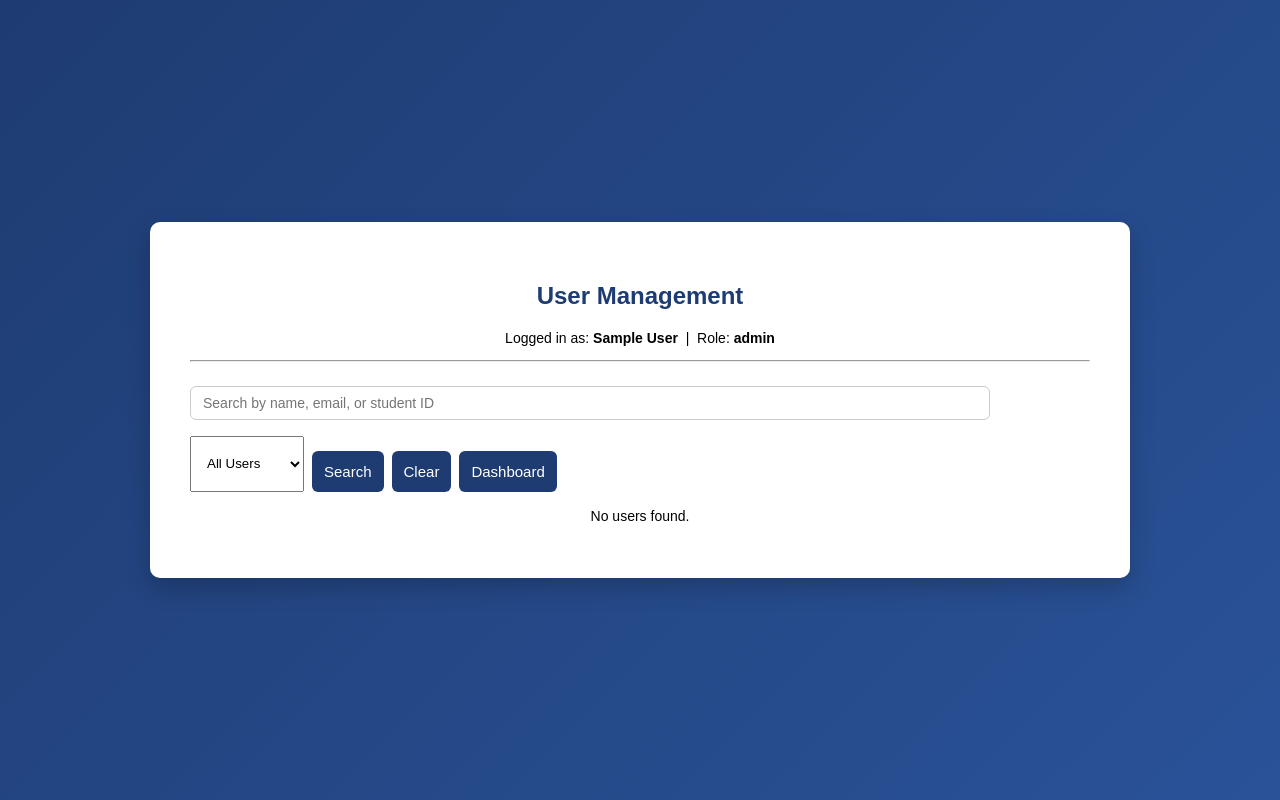
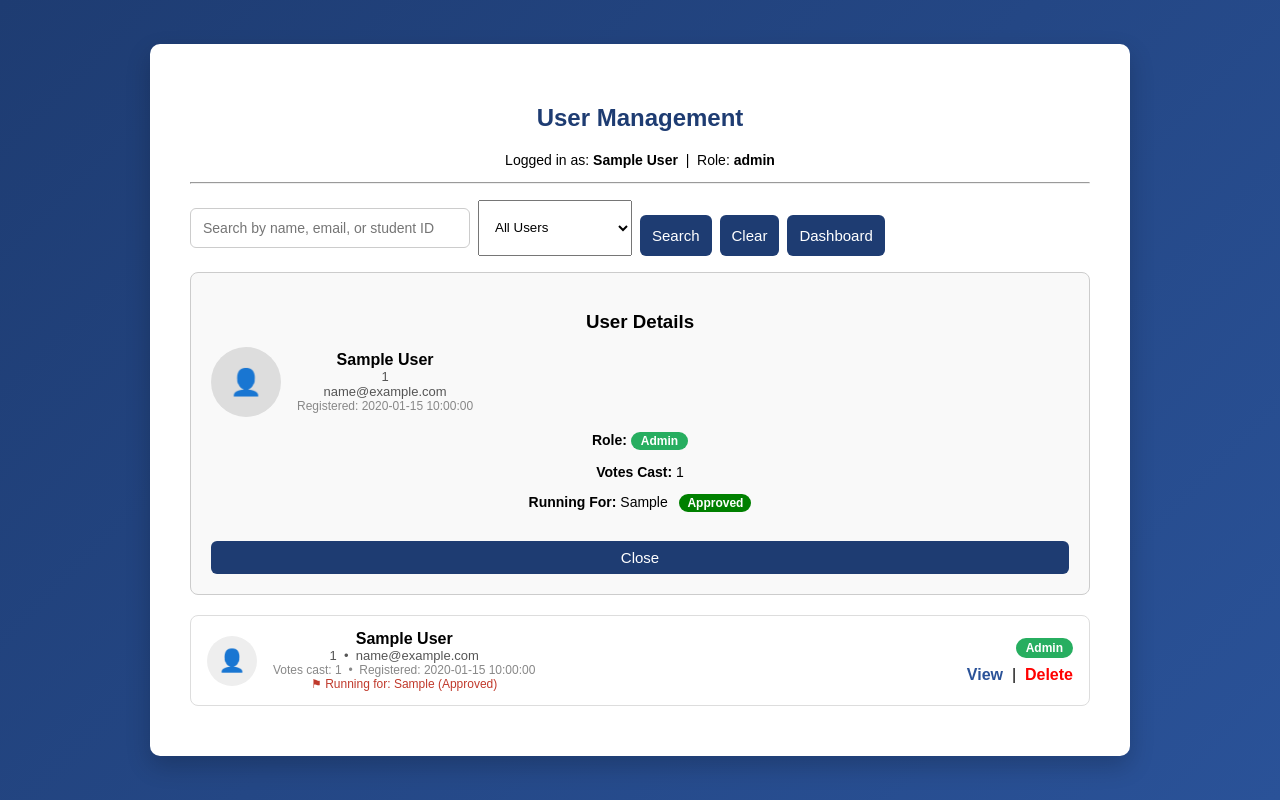
Before and after one commit to rafael2983/ITPROG-Election-System, a PHP site: page /manage_users.php?view_id=1 in a window 1280 px wide. Run offline with PHP 8.4, Linux system fonts and the light colour scheme; the visitor is signed in with stand-in values (Sample User, id 1); tables that the repository leaves empty or names only in its code hold one stand-in row (values such as "Sample post").

Commit message:
Update manage_users.php

```diff
--- a/election-system-MP/manage_users.php
+++ b/election-system-MP/manage_users.php
@@ -12,7 +12,7 @@ if (!in_array($_SESSION['role'], $allowed_roles)) {
     exit();
 }
 
-// Delete Users
+// Delete User
 if (isset($_GET['delete_id'])) {
     if (in_array($_SESSION['role'], $allowed_roles)) {
         $id = $_GET['delete_id'];
@@ -26,31 +26,44 @@ if (isset($_GET['delete_id'])) {
     }
 }
 
-// Search
+// Search for Single User
 $search = isset($_GET['search']) ? "%" . $_GET['search'] . "%" : "%";
-$filter = isset($_GET['filter']) && in_array($_GET['filter'], ['student', 'candidate']) ? $_GET['filter'] : '';
-$role_condition = $filter ? "u.role = '$filter'" : "u.role IN ('student', 'candidate')";
+$filter = isset($_GET['filter']) && in_array($_GET['filter'], ['student', 'candidate', 'staff_candidate']) ? $_GET['filter'] : '';
+
+if ($filter === 'student') {
+    $role_condition = "u.role = 'student'";
+} elseif ($filter === 'candidate') {
+    $role_condition = "u.role = 'candidate'";
+} elseif ($filter === 'staff_candidate') {
+    $role_condition = "u.role IN ('committee', 'manager', 'admin') AND c.id IS NOT NULL";
+} else {
+    $role_condition = "u.role IN ('student', 'candidate') OR (u.role IN ('committee', 'manager', 'admin') AND c.id IS NOT NULL)";
+}
 
 $users = $conn->query("
     SELECT  u.id, u.full_name, u.student_id, u.email, u.role, u.created_at,
-            COUNT(DISTINCT CONCAT(v.election_id, '-', v.position_id)) AS total_votes
+            COUNT(DISTINCT CONCAT(v.election_id, '-', v.position_id)) AS total_votes,
+            c.id AS candidate_id, c.position AS candidate_position, c.status AS candidate_status
     FROM    users u
     LEFT JOIN votes v ON v.user_id = u.id
-    WHERE   $role_condition
+    LEFT JOIN candidates c ON c.user_id = u.id
+    WHERE   ($role_condition)
       AND  (u.full_name LIKE '$search' OR u.email LIKE '$search' OR u.student_id LIKE '$search')
     GROUP BY u.id
     ORDER BY u.role, u.full_name
 ");
 
-// Single User View
+// View for Single User
 $view_user = null;
 if (isset($_GET['view_id'])) {
     $view_user = $conn->query("
         SELECT  u.id, u.full_name, u.student_id, u.email, u.role, u.created_at,
-                COUNT(DISTINCT CONCAT(v.election_id, '-', v.position_id)) AS total_votes
+                COUNT(DISTINCT CONCAT(v.election_id, '-', v.position_id)) AS total_votes,
+                c.id AS candidate_id, c.position AS candidate_position, c.status AS candidate_status
         FROM    users u
         LEFT JOIN votes v ON v.user_id = u.id
-        WHERE   u.id='" . $_GET['view_id'] . "' AND u.role IN ('student', 'candidate')
+        LEFT JOIN candidates c ON c.user_id = u.id
+        WHERE   u.id='" . $_GET['view_id'] . "'
         GROUP BY u.id
     ")->fetch_assoc();
 }
@@ -65,15 +78,16 @@ if (isset($_GET['view_id'])) {
        &nbsp;|&nbsp; Role: <strong><?= htmlspecialchars($_SESSION['role']) ?></strong></p>
     <hr style="margin:10px 0 16px;">
 
-    <!-- Search + Filter -->
+    <!-- Search -->
     <form method="GET" action="manage_users.php" style="margin-bottom:16px; display:flex; gap:8px; flex-wrap:wrap;">
         <input type="text" name="search" placeholder="Search by name, email, or student ID"
                value="<?= htmlspecialchars($_GET['search'] ?? '') ?>"
-               style="padding:8px 12px; width:800px;">
+               style="padding:8px 12px; width:280px;">
         <select name="filter" style="padding:8px 12px;">
             <option value="">All Users</option>
-            <option value="student"   <?= ($_GET['filter'] ?? '') === 'student'   ? 'selected' : '' ?>>Students</option>
-            <option value="candidate" <?= ($_GET['filter'] ?? '') === 'candidate' ? 'selected' : '' ?>>Candidates</option>
+            <option value="student"         <?= ($_GET['filter'] ?? '') === 'student'         ? 'selected' : '' ?>>Students</option>
+            <option value="candidate"       <?= ($_GET['filter'] ?? '') === 'candidate'       ? 'selected' : '' ?>>Candidates</option>
+            <option value="staff_candidate" <?= ($_GET['filter'] ?? '') === 'staff_candidate' ? 'selected' : '' ?>>Staff in Candidacy</option>
         </select>
         <button type="submit" style="width:auto;">Search</button>
         <a href="manage_users.php"><button type="button" style="width:auto;">Clear</button></a>
@@ -105,9 +119,22 @@ if (isset($_GET['view_id'])) {
         </p>
         <p style="margin-top:8px;"><strong>Votes Cast:</strong> <?= $view_user['total_votes'] ?></p>
 
+        <?php if ($view_user['candidate_id']): ?>
+        <p style="margin-top:8px;"><strong>Running For:</strong> <?= htmlspecialchars($view_user['candidate_position']) ?>
+            &nbsp;
+            <?php
+                $cs = $view_user['candidate_status'];
+                $cc = $cs === 'approved' ? 'green' : ($cs === 'rejected' ? 'red' : '#888');
+            ?>
+            <span style="display:inline-block; padding:2px 8px; border-radius:20px; font-size:12px; font-weight:bold; color:#fff; background:<?= $cc ?>;">
+                <?= ucfirst($cs) ?>
+            </span>
+        </p>
+        <?php endif; ?>
+
         <div style="margin-top:14px;">
             <a href="manage_users.php<?= isset($_GET['search']) ? '?search=' . urlencode($_GET['search']) : '' ?>">
-                <button type="button" style="padding:6px 14px; font-size:13px;">Close</button>
+                <button type="button" style="padding:8px 18px;">Close</button>
             </a>
         </div>
     </div>
@@ -134,12 +161,18 @@ if (isset($_GET['view_id'])) {
                         Votes cast: <?= $row['total_votes'] ?> &nbsp;&bull;&nbsp;
                         Registered: <?= htmlspecialchars($row['created_at']) ?>
                     </span>
+                    <?php if ($row['candidate_id']): ?>
+                    <br><span style="font-size:12px; color:#c0392b;">
+                        &#9873; Running for: <?= htmlspecialchars($row['candidate_position']) ?>
+                        (<?= ucfirst($row['candidate_status']) ?>)
+                    </span>
+                    <?php endif; ?>
                 </div>
             </div>
 
             <div style="text-align:right; flex-shrink:0; margin-left:16px;">
 
-                <!-- Role: Voter or Candidate -->
+                <!-- Role: Candidate, Student, Or Staff in Candidacy-->
                 <?php $badge_color = $row['role'] === 'candidate' ? '#e67e22' : '#27ae60'; ?>
                 <span style="display:inline-block; padding:3px 10px; border-radius:20px; font-size:12px; font-weight:bold; color:#fff; background:<?= $badge_color ?>; margin-bottom:8px;">
                     <?= ucfirst($row['role']) ?>
```
